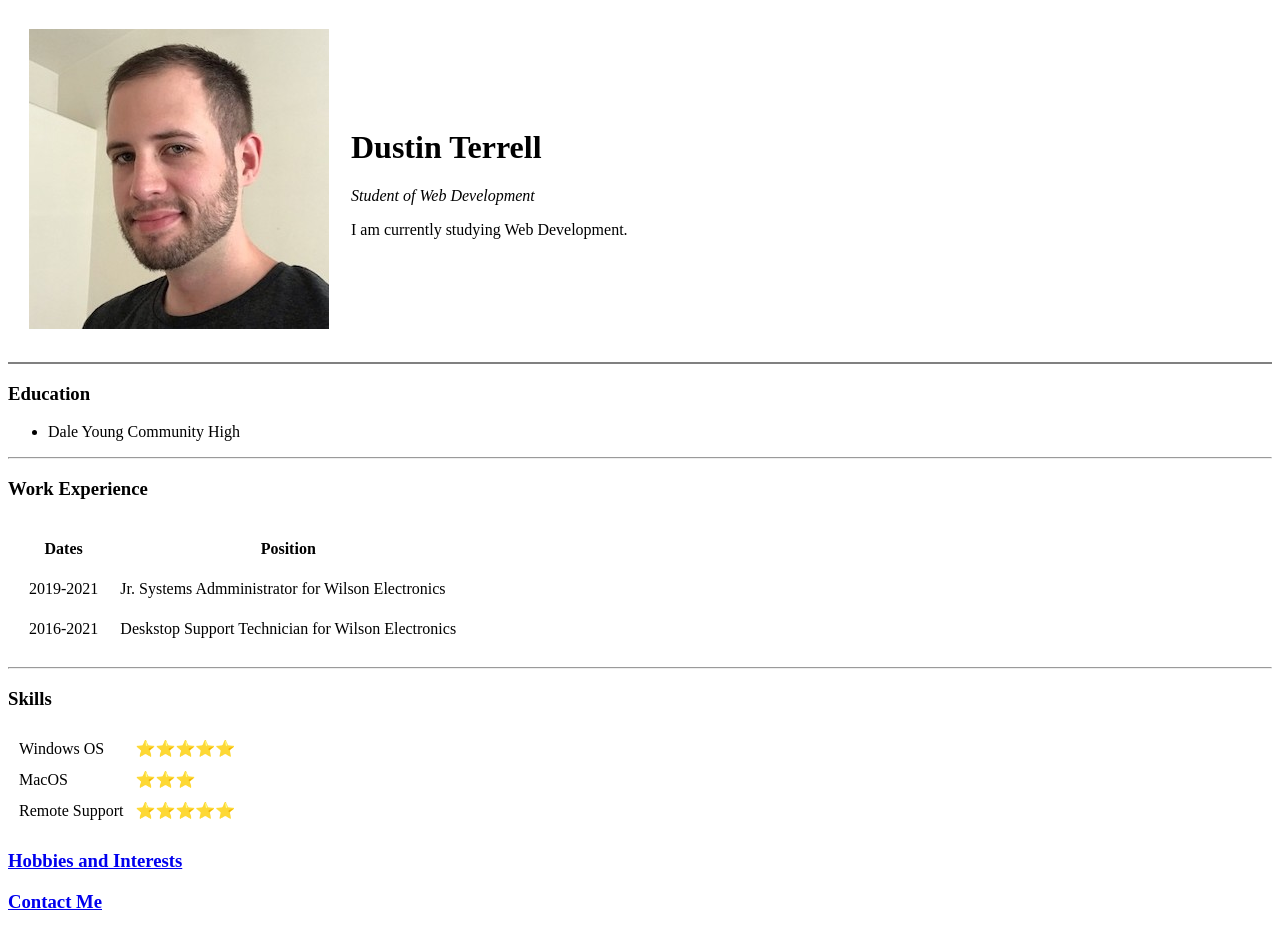
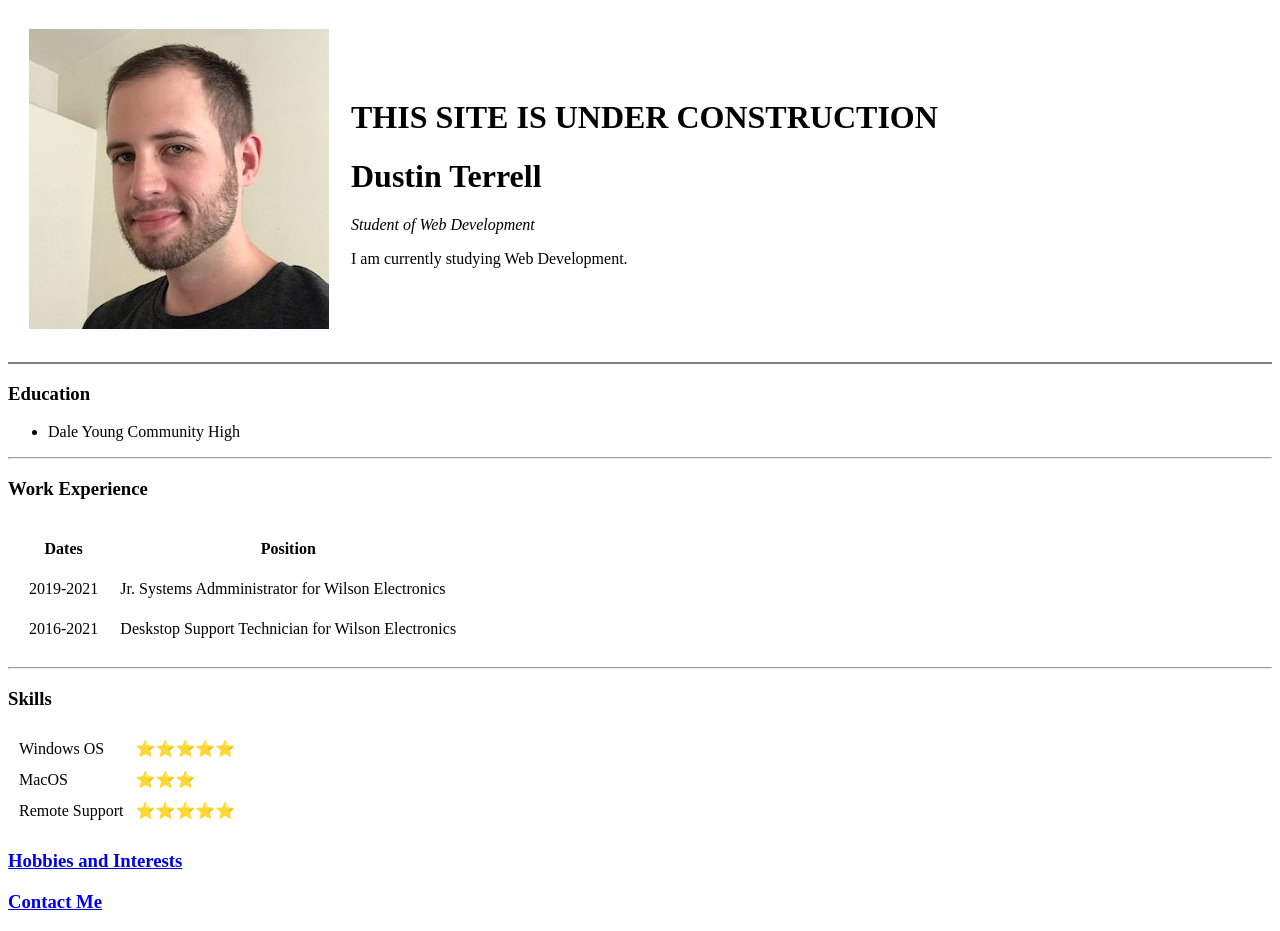
Before and after one commit to dcterrell/cv, a plain HTML site: page index.html in a window 1280 px wide. Drawn offline with Linux system fonts and the light colour scheme.

Commit message:
Update index.html

```diff
--- a/index.html
+++ b/index.html
@@ -11,6 +11,7 @@
     <tr>
       <td><img src="Dusty.jpeg" alt="Dustin Terrell"></td>
       <td>
+        <h1>THIS SITE IS UNDER CONSTRUCTION</h1>
         <h1>Dustin Terrell</h1>
         <p><em>Student of Web Development</em></p>
         <p>I am currently studying Web Development. </p>
```
